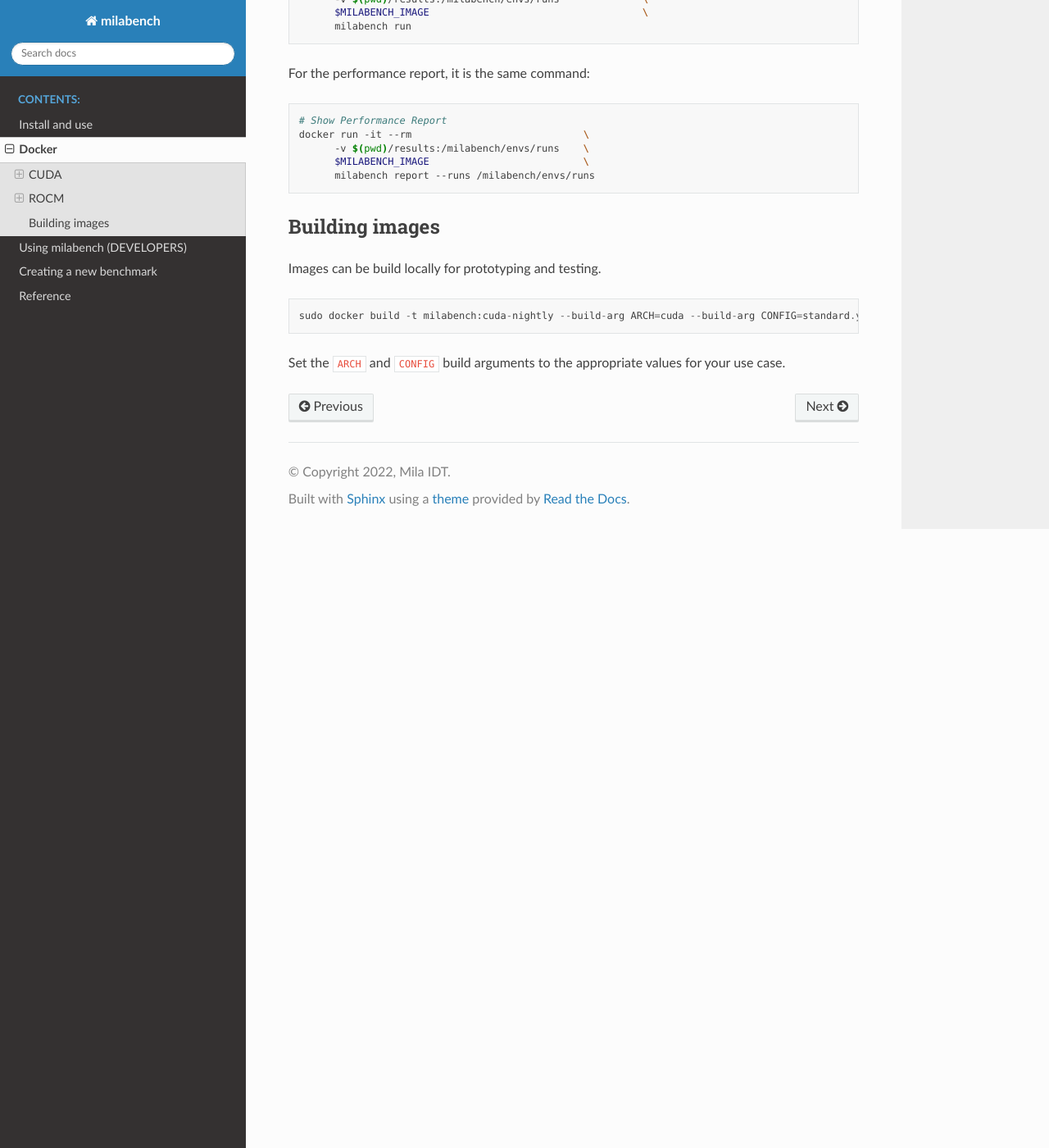
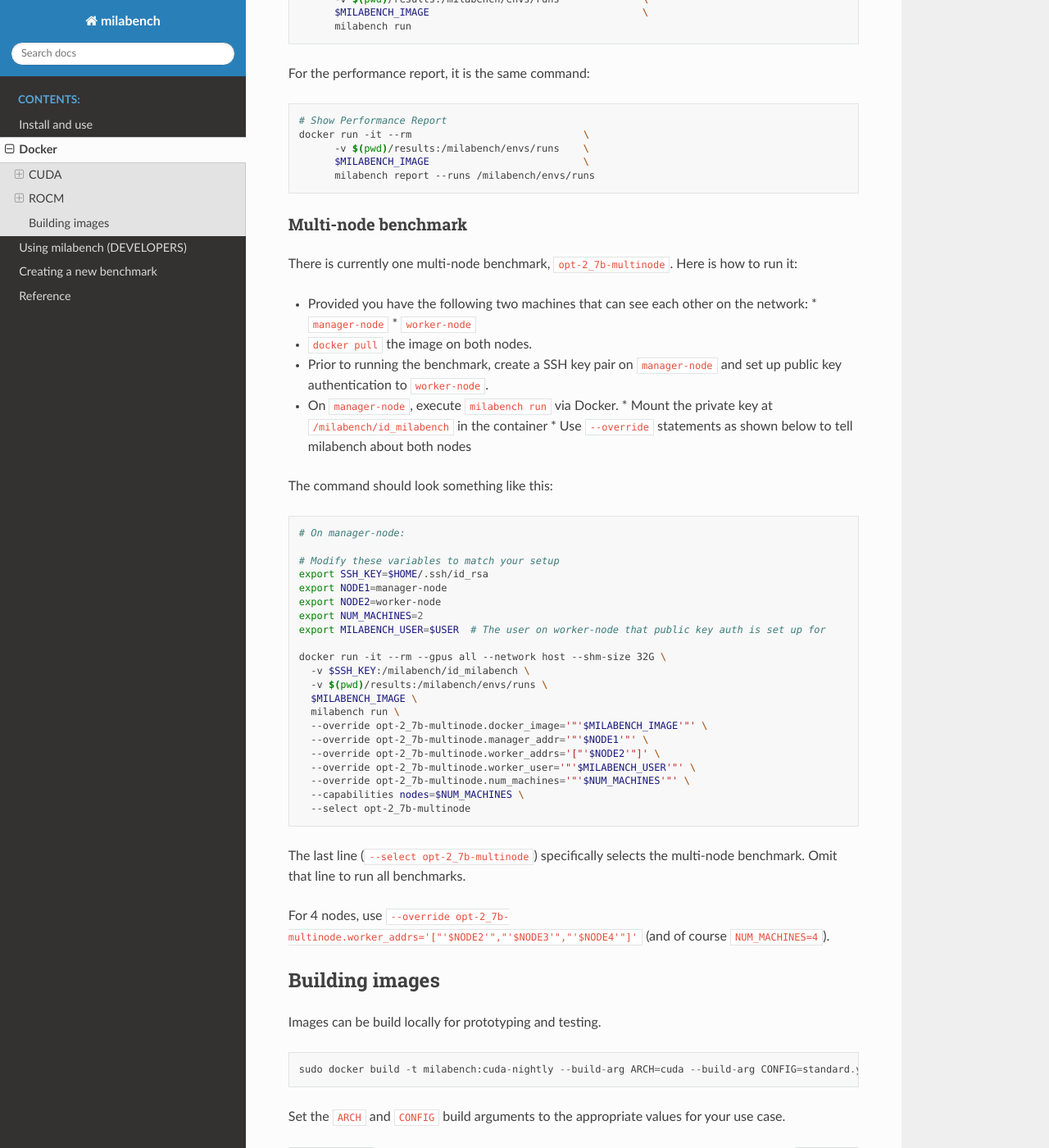
Before and after one commit to mila-iqia/milabench, a Sphinx documentation site: the page built from docs/docker.rst, in a window 1280 px wide and 1400 px high, scrolled down 1538 px. Shown: the whole window at 82% size. Built offline with Sphinx 7.4.7 and the Read the Docs theme 2.0.0, drawn with Linux system fonts in a browser that asks for light colours.

Commit message:
Document running multi-node benchmark using Docker

```diff
--- a/docs/docker.rst
+++ b/docs/docker.rst
@@ -70,7 +70,7 @@ For ROCM the usage is similar to CUDA, but you must use a different image and th
    docker pull $MILABENCH_IMAGE
 
    # Run milabench
-   docker run -it --rm --shm-size=8G                         \
+   docker run -it --rm --shm-size=32G                        \
          --device=/dev/kfd --device=/dev/dri                 \
          --security-opt seccomp=unconfined --group-add video \
          -v $(pwd)/results:/milabench/envs/runs              \
@@ -88,6 +88,51 @@ For the performance report, it is the same command:
          milabench report --runs /milabench/envs/runs
 
 
+Multi-node benchmark
+^^^^^^^^^^^^^^^^^^^^
+
+There is currently one multi-node benchmark, ``opt-2_7b-multinode``. Here is how to run it:
+
+* Provided you have the following two machines that can see each other on the network:
+  * ``manager-node``
+  * ``worker-node``
+* ``docker pull`` the image on both nodes.
+* Prior to running the benchmark, create a SSH key pair on ``manager-node`` and set up public key authentication to ``worker-node``.
+* On ``manager-node``, execute ``milabench run`` via Docker.
+  * Mount the private key at ``/milabench/id_milabench`` in the container
+  * Use ``--override`` statements as shown below to tell milabench about both nodes
+
+The command should look something like this:
+
+.. code-block:: bash
+
+    # On manager-node:
+
+    # Modify these variables to match your setup
+    export SSH_KEY=$HOME/.ssh/id_rsa
+    export NODE1=manager-node
+    export NODE2=worker-node
+    export NUM_MACHINES=2
+    export MILABENCH_USER=$USER  # The user on worker-node that public key auth is set up for
+
+    docker run -it --rm --gpus all --network host --shm-size 32G \
+      -v $SSH_KEY:/milabench/id_milabench \
+      -v $(pwd)/results:/milabench/envs/runs \
+      $MILABENCH_IMAGE \
+      milabench run \
+      --override opt-2_7b-multinode.docker_image='"'$MILABENCH_IMAGE'"' \
+      --override opt-2_7b-multinode.manager_addr='"'$NODE1'"' \
+      --override opt-2_7b-multinode.worker_addrs='["'$NODE2'"]' \
+      --override opt-2_7b-multinode.worker_user='"'$MILABENCH_USER'"' \
+      --override opt-2_7b-multinode.num_machines='"'$NUM_MACHINES'"' \
+      --capabilities nodes=$NUM_MACHINES \
+      --select opt-2_7b-multinode
+
+The last line (``--select opt-2_7b-multinode``) specifically selects the multi-node benchmark. Omit that line to run all benchmarks.
+
+For 4 nodes, use ``--override opt-2_7b-multinode.worker_addrs='["'$NODE2'","'$NODE3'","'$NODE4'"]'`` (and of course ``NUM_MACHINES=4``).
+
+
 Building images
 ---------------
 
```
Also changed, not shown: 2 other files.
